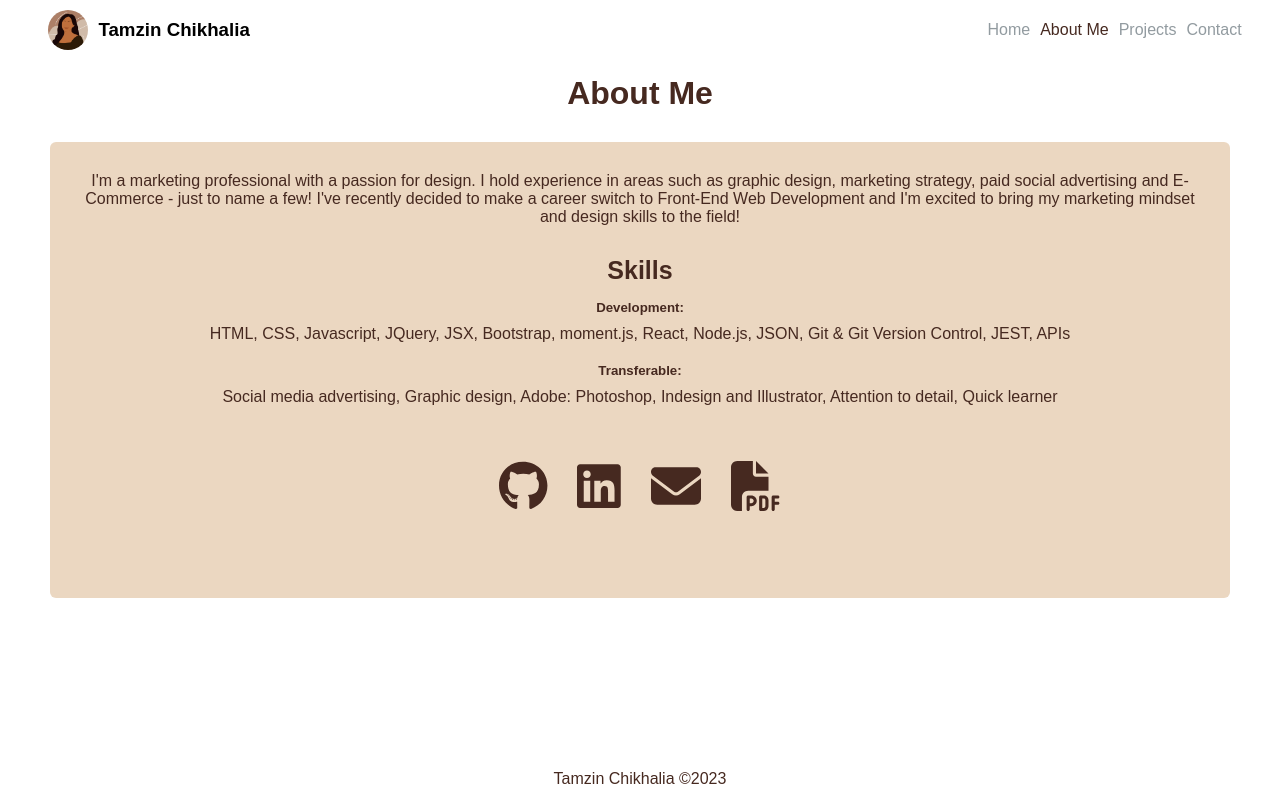
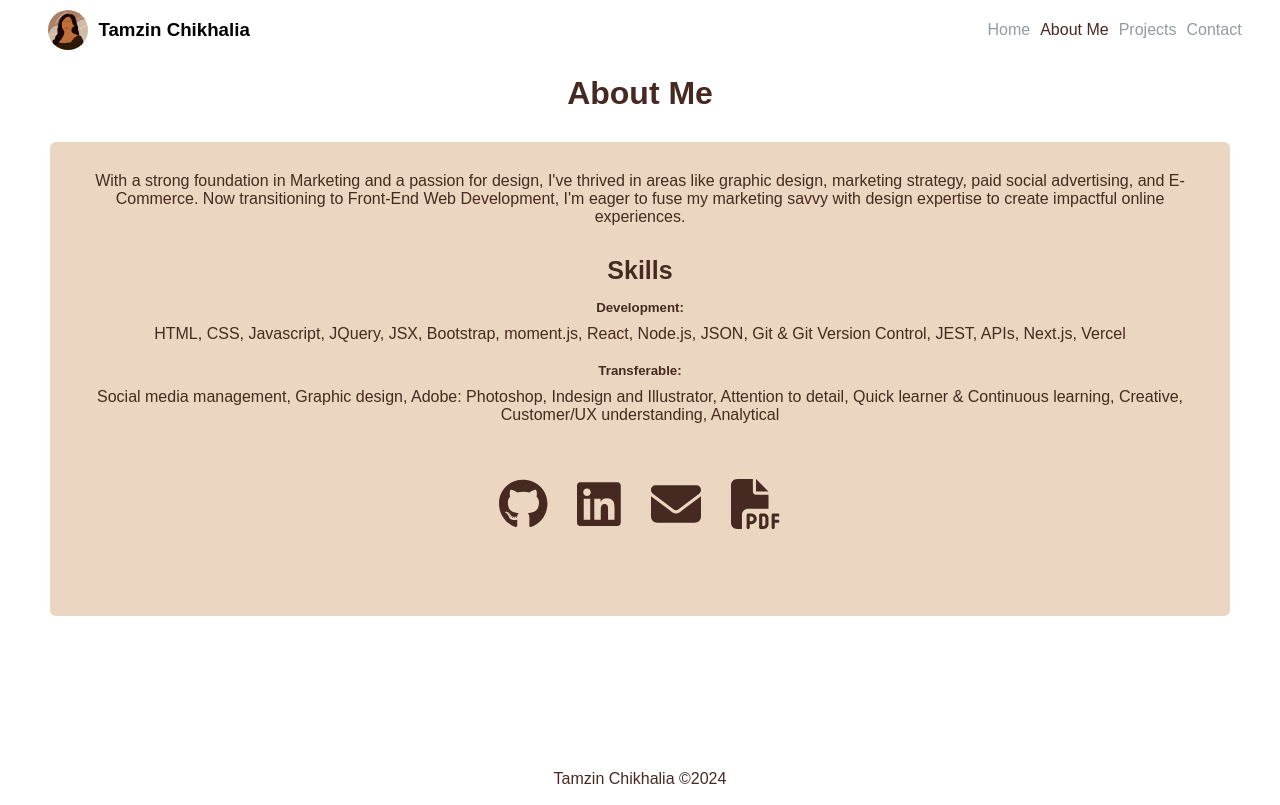
Before and after one commit to TamzinC/react-portfolio, a React (Create React App) app: page /#/gallery in a window 1280 px wide. Built offline with nearby package versions, Linux system fonts and the light colour scheme.

Commit message:
updated about me page & footer

```diff
--- a/src/components/Footer.js
+++ b/src/components/Footer.js
@@ -3,7 +3,7 @@
 function Footer(props) {
     return (
       <footer>
-        <p>{props.title} &copy;2023</p>
+        <p>{props.title} &copy;2024</p>
       </footer>
     )
   }
--- a/src/pages/Gallery.js
+++ b/src/pages/Gallery.js
@@ -46,12 +46,15 @@ function Gallery(props) {
 
       <div className="wrapper" style={styles.wrapper}>
         <p className="about" style={styles.about}>
-          I'm a marketing professional with a passion for design. I hold
+          With a strong foundation in Marketing and a passion for design, I've thrived in areas like graphic design, marketing strategy, paid social advertising, and E-Commerce. Now transitioning to Front-End Web Development, I'm eager to fuse my marketing savvy with design expertise to create impactful online experiences.
+        </p>
+        {/* <p className="about" style={styles.about}>
+          With a background in Marketing, I have a passion for design. I hold
           experience in areas such as graphic design, marketing strategy, paid
           social advertising and E-Commerce - just to name a few! I've recently
           decided to make a career switch to Front-End Web Development and I'm
           excited to bring my marketing mindset and design skills to the field!
-        </p>
+        </p> */}
         <div>
           <section className="skills" style={styles.skills}>
             <h3 style={styles.h3}>Skills</h3>
@@ -59,15 +62,15 @@ function Gallery(props) {
             <h5 style={{ margin: "10px" }}>Development:</h5>
             <p>
               HTML, CSS, Javascript, JQuery, JSX, Bootstrap, moment.js, React,
-              Node.js, JSON, Git & Git Version Control, JEST, APIs
+              Node.js, JSON, Git & Git Version Control, JEST, APIs, Next.js, Vercel
             </p>
 
             <h5 style={{ marginTop: "20px", marginBottom: "10px" }}>
               Transferable:
             </h5>
             <p>
-              Social media advertising, Graphic design, Adobe: Photoshop,
-              Indesign and Illustrator, Attention to detail, Quick learner
+              Social media management, Graphic design, Adobe: Photoshop,
+              Indesign and Illustrator, Attention to detail, Quick learner & Continuous learning, Creative, Customer/UX understanding, Analytical
             </p>
           </section>
 
```
